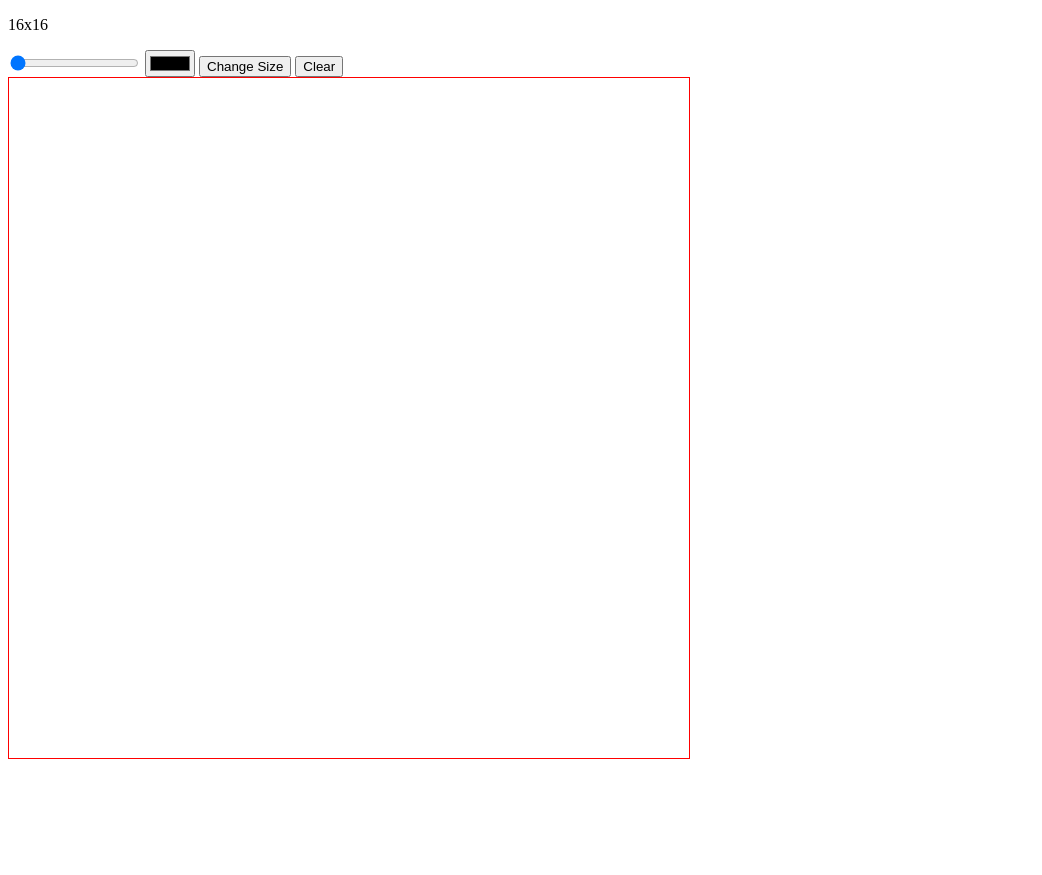
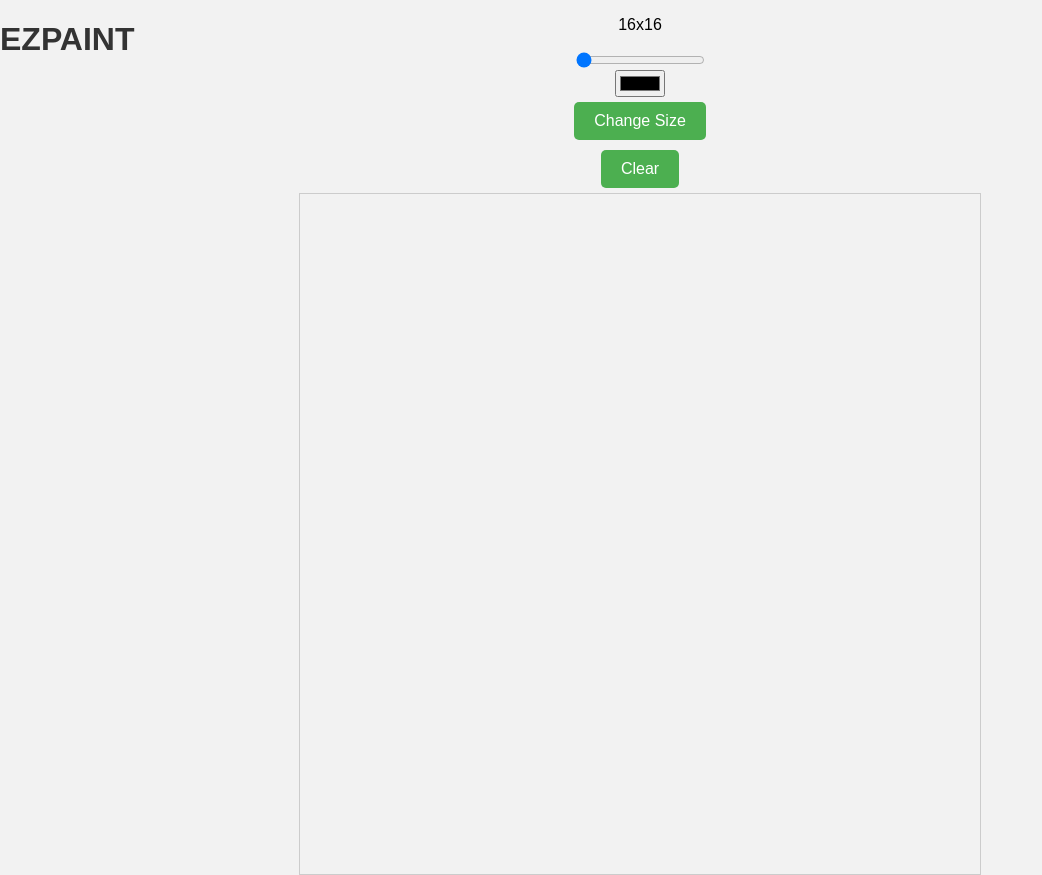
Before and after one commit to Jason-043/ezpaint, a plain HTML site: page index.html in a window 1280 px wide. Shown: the whole page, without its empty margins (0-1042 px from the left). Before the commit the page ends 800 px from the top, so only its background shows below. Drawn offline with Linux system fonts and the light colour scheme.

Commit message:
added more css

```diff
--- a/index.html
+++ b/index.html
@@ -7,6 +7,7 @@
     <link rel = "stylesheet" href = "styles.css">
 </head>
 <body>
+    <h1>EZPAINT</h1>
     <p id = "sizeDisplay"></p>
     <input type = "range" id = "size" name = "size" min = "16" max = "100"  value = "16" onchange = "updateSize()">
     <input type = "color" id = "color" name = "color" onchange="updateColor()">
--- a/styles.css
+++ b/styles.css
@@ -1,11 +1,46 @@
-.square:hover{
-    background-color: grey;
+body {
+    font-family: 'Arial', sans-serif;
+    background-color: #f2f2f2;
+    margin: 0;
+    display: flex;
+    flex-direction: column;
+    align-items: center;
+    justify-content: center;
+}
+
+h1 {
+    color: #333;
+    position: fixed;
+    top: 0;
+    left: 0;
+}
+
+
+
+input[type="button"] {
+    background-color: #4CAF50;
+    color: white;
+    border: none;
+    padding: 10px 20px;
+    text-align: center;
+    text-decoration: none;
+    display: inline-block;
+    font-size: 16px;
+    margin: 5px;
+    cursor: pointer;
+    border-radius: 5px;
+}
+
+input[type="button"]:hover {
+    background-color: #45a049;
 }
 
 #container {
-    border: 1px solid red;
+    border: 1px solid #ccc;
     display: grid;
-    width: 680px;
-    height: 680px;
+}
 
+
+.square:hover {
+    background-color: #ddd;
 }
```
